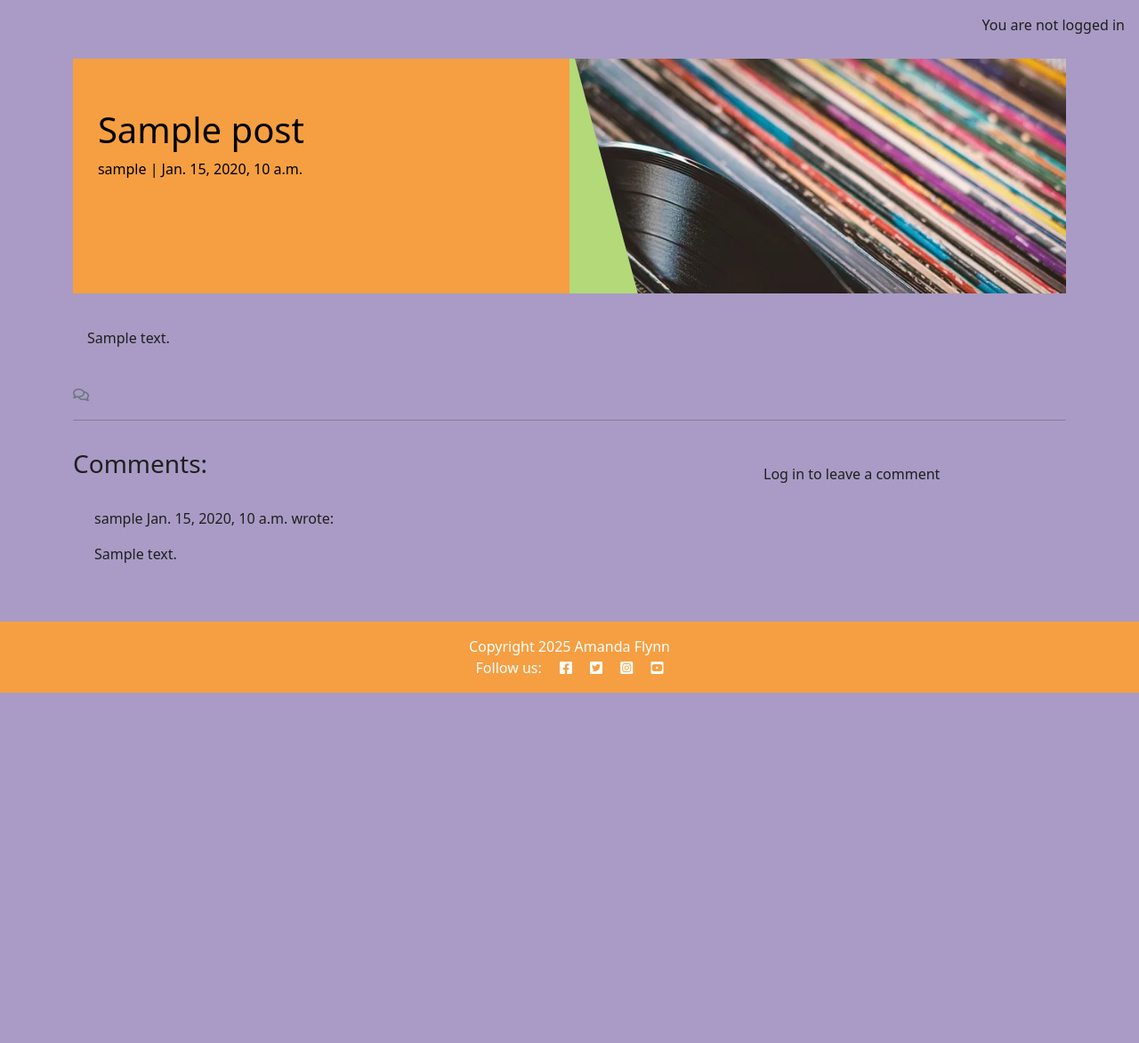
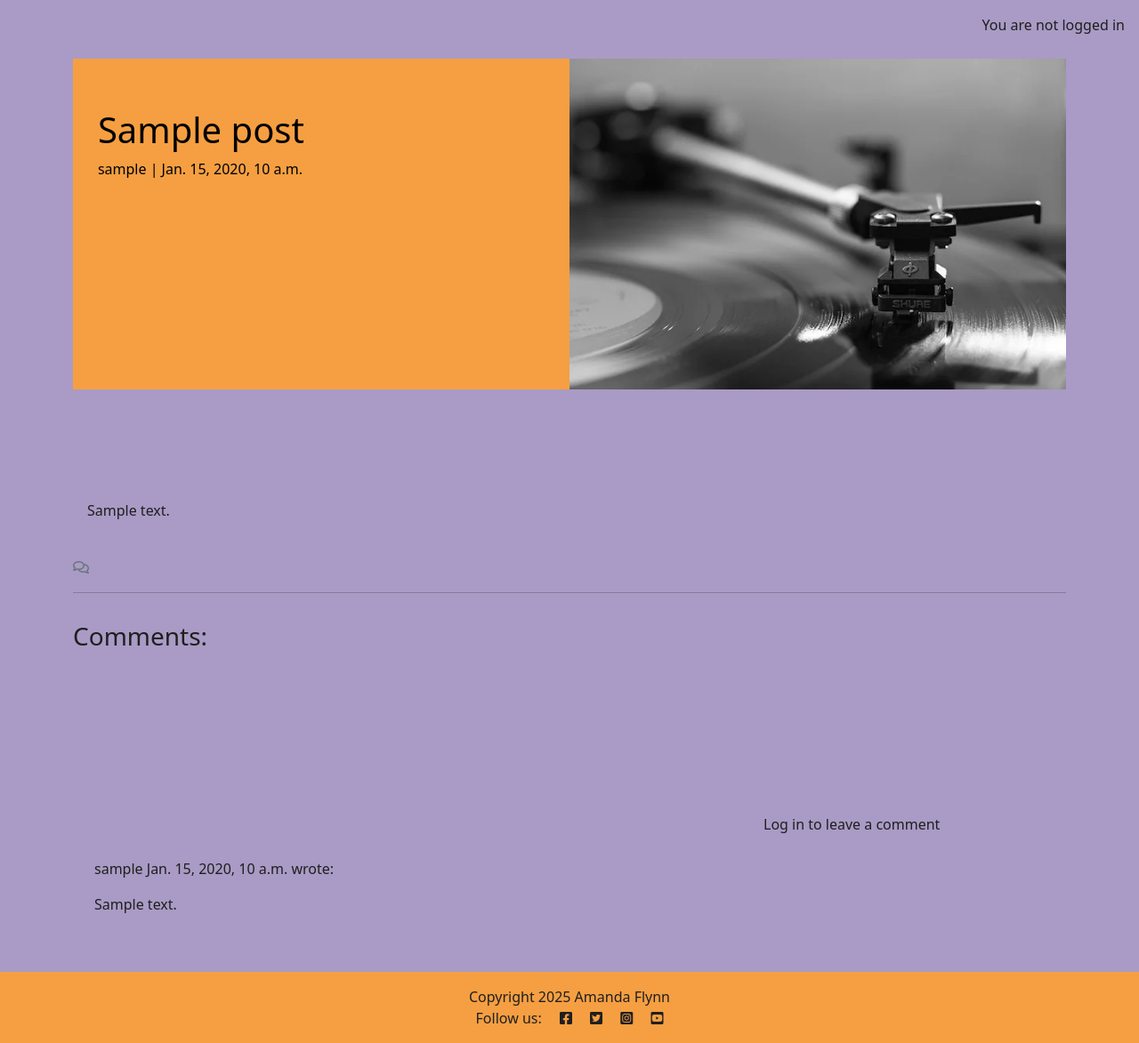
Before and after one commit to AF-5446/Lyric-Lure-CSP, a Django app: a page that uses hello_world/templates/blog/post_detail.html in a window 1280 px wide. Shown: the part 74-1247 px from the top of the page at 89% size. Before the commit the page ends 853 px from the top, so only its background shows below. Run offline with Django 4.2, Linux system fonts and the light colour scheme; tables that the repository leaves empty hold one stand-in row (values such as "Sample post"); some libraries are stand-ins or nearby versions.

Commit message:
Edited css card-body, mast-head to allow all text to be seen properly

```diff
--- a/hello_world/templates/blog/post_detail.html
+++ b/hello_world/templates/blog/post_detail.html
@@ -12,7 +12,7 @@
                 <p class="post-subtitle">{{ post.author }} | {{ post.created_on }}</p>
             </div>
             <div class="d-none d-md-block col-md-6 masthead-image">
-                <img src="{% static 'images/Records.webp' %}" class="scale" alt="placeholder">
+                <img src="{% static 'images/record-player.webp' %}" class="scale" alt="placeholder">
             </div>
         </div>
     </div>
--- a/static/css/style.css
+++ b/static/css/style.css
@@ -21,7 +21,7 @@ body {
 
 .dark-bg {
     background-color: #F59F42;
-    color: #ffffff;
+    color: #1f1f1f;
 }
 
 .med-bg {
@@ -36,6 +36,12 @@ body {
 .card {
     border: none;
     background-color: transparent;
+}
+
+.card-body {
+    flex: 1 1 auto;
+    padding: 1rem 1rem;
+    margin-top: 200px;
 }
 
 .image-container {
@@ -64,7 +70,7 @@ body {
 
 .masthead {
     margin-top: 10px;
-    overflow: hidden;
+    overflow: visible;
     position: relative;
     display: inline-block;
     height: 33vh;
@@ -75,11 +81,21 @@ body {
     background-color: #f59f42;
     color: black;
     position: relative;
+    z-index: 2;
+    padding-bottom: 10%;
+    max-width: 800px;
+    margin: 0 auto;
+    top: 50%;
 }
 
 .masthead-image {
     position: relative;
-    overflow: clip;
+    width: 50%;
+    height: 50%;
+    overflow: hidden;
+    object-fit: cover;
+    object-position: center;
+    z-index: 1;
 }
 
 .masthead-image:after { /* Blog title colour and design */
@@ -87,12 +103,12 @@ body {
     position: absolute;
     top: 0;
     right: 90%;
-    height: 100%;
-    width: 150%;
+    height: 70%;
+/*    width: 150%; */
     background: #b3d979;
-    -webkit-transform: skew(15deg);
-    -moz-transform: skew(15deg);
-    transform: skew(15deg);
+/*    -webkit-transform: skew(15deg); */
+/*    -moz-transform: skew(15deg); */
+/*    transform: skew(15deg); */
     z-index: 100;
 }
 
@@ -107,7 +123,7 @@ body {
 
 .post-link:hover,
 .page-link {
-    color: #f59f42;
+    color: #7b3f00;
 }
 
 .post-title {
```
Also changed, not shown: static/images/record-player.webp (added).
